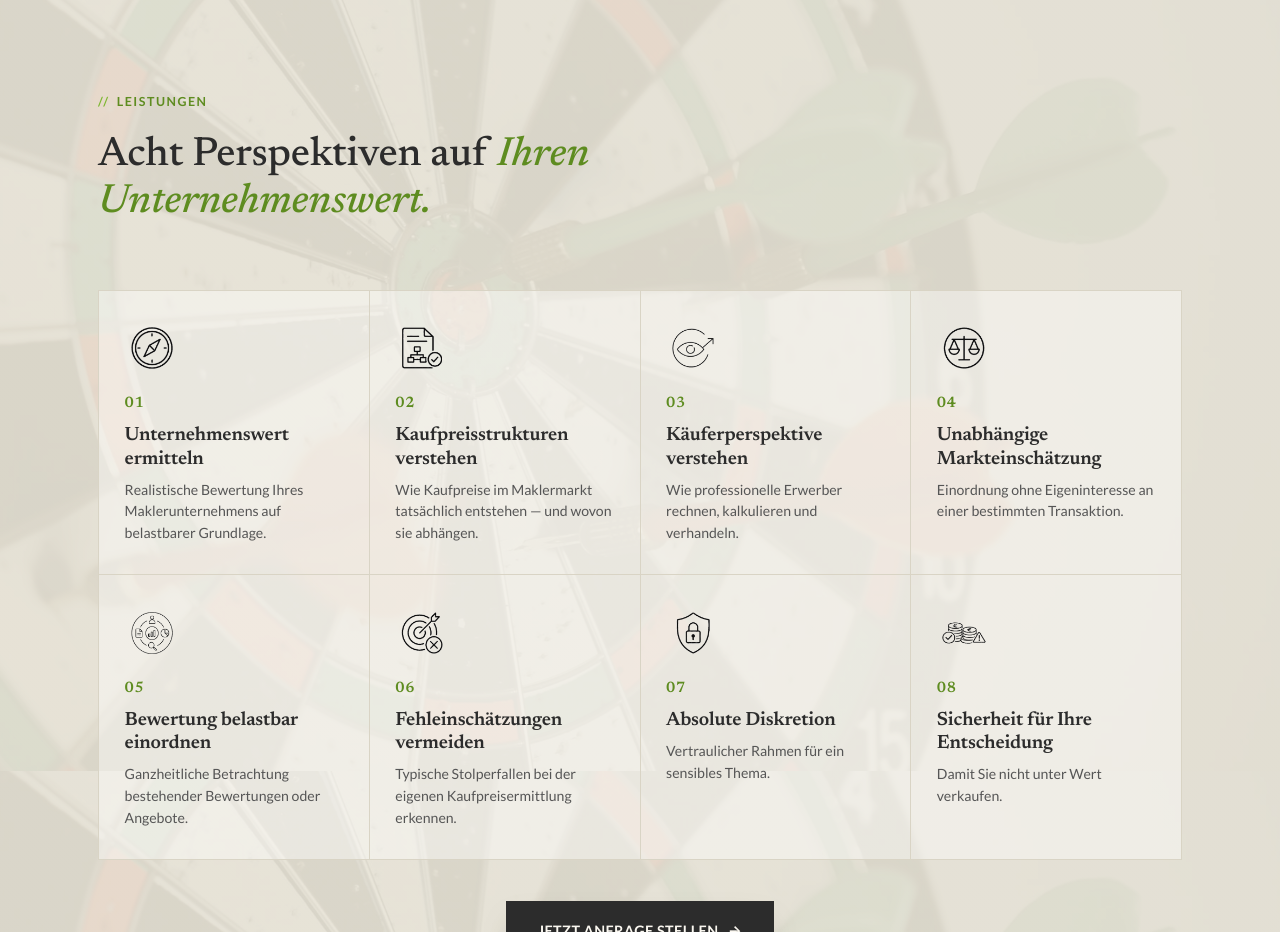
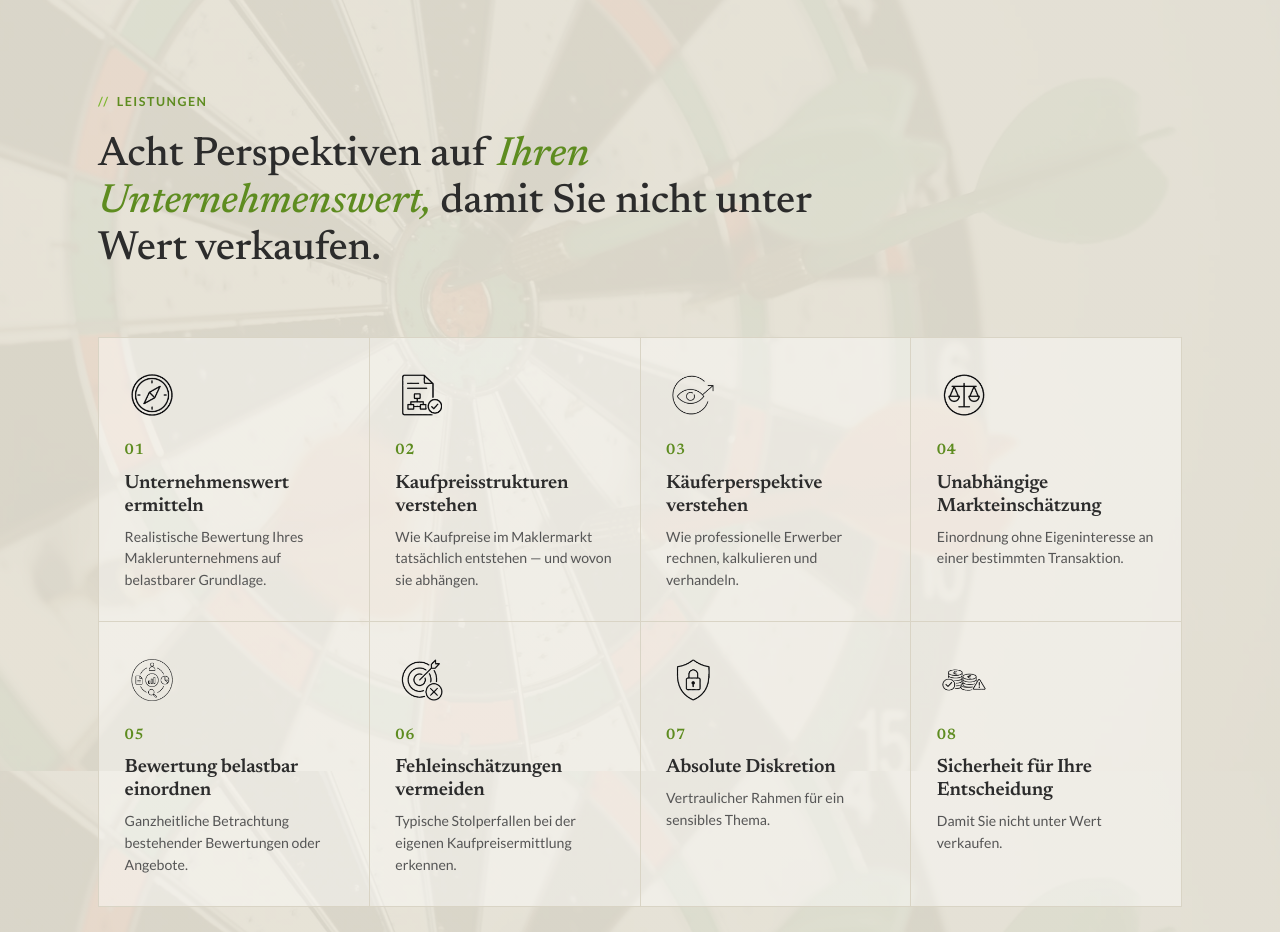
Before and after one commit to ibras2004/orientierungsberatung, a website: page bewertung/index.html in a window 1280 px wide. Shown: the part 4380-5312 px from the top of the page. Drawn offline with Linux system fonts and the light colour scheme; files whose address does not match are found by name.

Commit message:
Überschrift "Acht Perspektiven" um Zusatz "damit Sie nicht unter Wert verkaufen" erweitern
Co-Authored-By: Claude Sonnet 5 <noreply@anthropic.com>

```diff
--- a/bewertung/index.html
+++ b/bewertung/index.html
@@ -2024,7 +2024,7 @@
   <div class="container">
     <div class="section-head reveal-scroll">
       <span class="eyebrow">Leistungen</span>
-      <h2>Acht Perspektiven auf <em>Ihren Unternehmenswert.</em></h2>
+      <h2>Acht Perspektiven auf <em>Ihren Unternehmenswert,</em> damit Sie nicht unter Wert verkaufen.</h2>
     </div>
 
     <div class="topics-grid reveal-scroll-group">
```
Also changed, not shown: index.html (+1 -1 lines).
